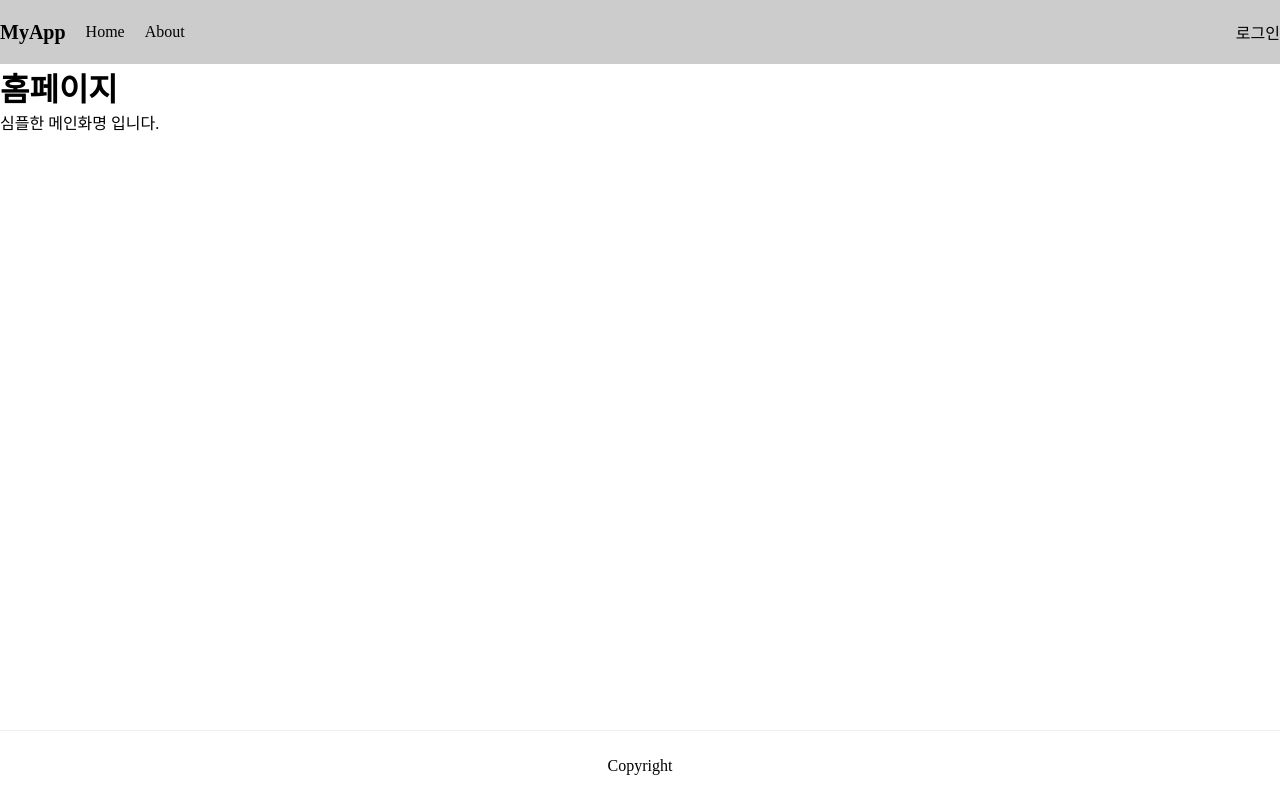
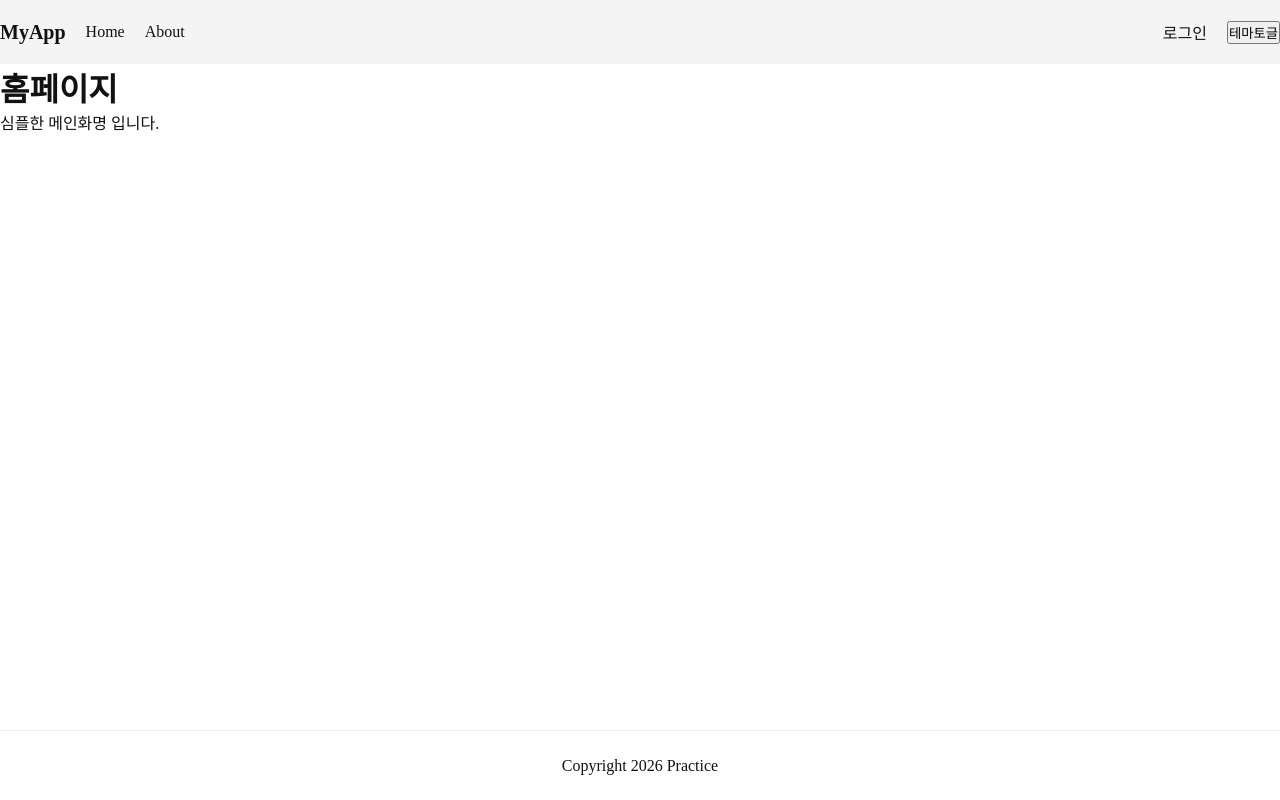
Before and after one commit to joohyuna/lecture-10-layout, a React (Vite) app: page / in a window 1280 px wide. Built offline with nearby package versions, Linux system fonts and the light colour scheme.

Commit message:
Props를 통한 테마 전달 완료

```diff
--- a/src/App.tsx
+++ b/src/App.tsx
@@ -1,15 +1,28 @@
-import { RouterProvider, } from "react-router";
-import GlobalStyle from "./GlobalStyle.ts";
+import { RouterProvider } from "react-router";
+import GlobalStyle from "./styles/GlobalStyle.ts";
 import { AppRouter } from "./router/AppRouter.tsx";
+import { ThemeProvider } from "styled-components";
+import { DarkTheme, LightTheme } from "./styles/theme.ts";
+import { useState } from "react";
 
+// Provider 제공자 ThemeProvider테마 제공자, <RouterProvider 라우터제공자, 계속 보게 될것임
+// theme={LightTheme} 원래의 Default Theme 가 들어가야 하는 자리인데 재지정 해서 들어간 자리
+// ThemeProvider로 감싸진 자식 컴포넌트들 안에서 사용되는 styled-components 들에게 해당 태마를 제공함
+function App() {
+    const [theme, setTheme] = useState<"light" | "dark">("light");
 
-
-function App() {
+    const onClick = () => {
+        if (theme === "light") {
+            setTheme("dark");
+        } else {
+            setTheme("light");
+        }
+    };
     return (
-        <>
+        <ThemeProvider theme={theme === "light" ? LightTheme : DarkTheme}>
             <GlobalStyle />
-            <RouterProvider router={AppRouter()} />
-        </>
+            <RouterProvider router={AppRouter(onClick)} />
+        </ThemeProvider>
     );
 }
 export default App;
--- a/src/components/Footer.tsx
+++ b/src/components/Footer.tsx
@@ -1,7 +1,7 @@
 import styled from "styled-components";
 
-const Foot= styled.footer`
-height: 70px;
+const Foot = styled.footer`
+    height: 70px;
     border-top: 1px solid #eee;
     display: flex;
     justify-content: center;
@@ -9,7 +9,7 @@ height: 70px;
 `;
 
 function Footer() {
-    return <Foot>Copyright </Foot>;
+    return <Foot>Copyright 2026 Practice</Foot>;
 }
 
 export default Footer;
--- a/src/components/Header.tsx
+++ b/src/components/Header.tsx
@@ -1,13 +1,12 @@
 import styled from "styled-components";
 import { Link } from "react-router";
-
 
 const Head = styled.header`
     height: 64px;
     display: flex;
     justify-content: space-between;
     align-items: center;
-    background-color: #ccc;
+    background-color: ${props => props.theme.color.muted};
 `;
 
 const NavLeft = styled.div`
@@ -33,7 +32,7 @@ const NavRight = styled.div`
     align-items: center;
 `;
 
-function Header() {
+function Header({onClick}:{onClick: VoidFunction}) {
     return (
         <Head>
             <NavLeft>
@@ -45,6 +44,7 @@ function Header() {
             </NavLeft>
             <NavRight>
                 <Link to={"/auth/login"}>로그인</Link>
+                <button onClick={onClick}>테마토글</button>
             </NavRight>
         </Head>
     );
--- a/src/layout/MainLayout.tsx
+++ b/src/layout/MainLayout.tsx
@@ -3,23 +3,27 @@ import { Outlet } from "react-router";
 import Footer from "../components/Footer.tsx";
 import Header from "../components/Header.tsx";
 
-
 const Wrap = styled.div`
     display: flex;
     flex-direction: column;
     min-height: 100dvh;
+    background-color: ${props => props.theme.color.background};
+    color: ${props => props.theme.color.text};
+`;
+// props는 styled-components갑 넣어주는 데이터 props.theme프로퍼티에, 우리가 ThemeRrovider에서 넣은 theme값이 전재
+
+const Main = styled.main`
+    flex: 1;
 `;
 
-const Main = styled.main`
-flex: 1;
-`;
-
-function MainLayout() {
+// MainLayout은 컴포넌트 0
+// 얘는 ㅖ게ㅔㄴ 전달
+function MainLayout({onClick}:{onClick: VoidFunction}) {
     return (
         <Wrap>
-            <Header />
+            <Header onClick={onClick} />
             <Main>
-               <Outlet />
+                <Outlet />
             </Main>
             <Footer />
         </Wrap>
--- a/src/pages/Home.tsx
+++ b/src/pages/Home.tsx
@@ -4,7 +4,6 @@ function Home() {
             <h1>홈페이지</h1>
             <p>심플한 메인화명 입니다.</p>
         </>
-
     );
 }
 
--- a/src/pages/LogIn.tsx
+++ b/src/pages/LogIn.tsx
@@ -1,5 +1,7 @@
+
+
 function LogIn() {
-    return <>로그인 화면입니다.</>
+    return <>로그인 화면입니다.</>;
 }
 
 export default LogIn;
--- /dev/null
+++ b/src/styles/theme.ts
@@ -0,0 +1,26 @@
+import type { DefaultTheme } from "styled-components";
+
+// DefaultTheme의 재지정한것을 가지고 온다.
+// 왜 원래 있던 타입을 재지정해서 쓰나요?
+// 그냥 새로 만들면 되지 않나요?
+// 이미 styled-components가 제공하고 있는 기능이
+// 저 DefaultTheme를 기반으로 제공하고 있기 때문
+// +> styled-components의 메소드 기능가 매개변수로 DefaultTheme를 받도록 강제하고 있기 때문에,
+// 우리는 우리 입맛에 맞춰서 바꿔쓸수 밖에 없다.
+export const LightTheme: DefaultTheme = {
+    color: {
+        background: "#ffffff",
+        text: "#111111",
+        primary: "6c63ff",
+        muted: "#f4f4f4",
+    },
+};
+
+export const DarkTheme: DefaultTheme = {
+    color: {
+        background: "#111111",
+        text: "#ffffff",
+        primary: "6c63ff",
+        muted: "#222222",
+    },
+};
```
Also changed, not shown: src/router/AppRouter.tsx (+7 -3 lines), src/styled.d.ts (added, +20 -0 lines), src/pages/About.tsx (line endings or trailing spaces), src/styles/GlobalStyle.ts (renamed from src/GlobalStyle.ts).
